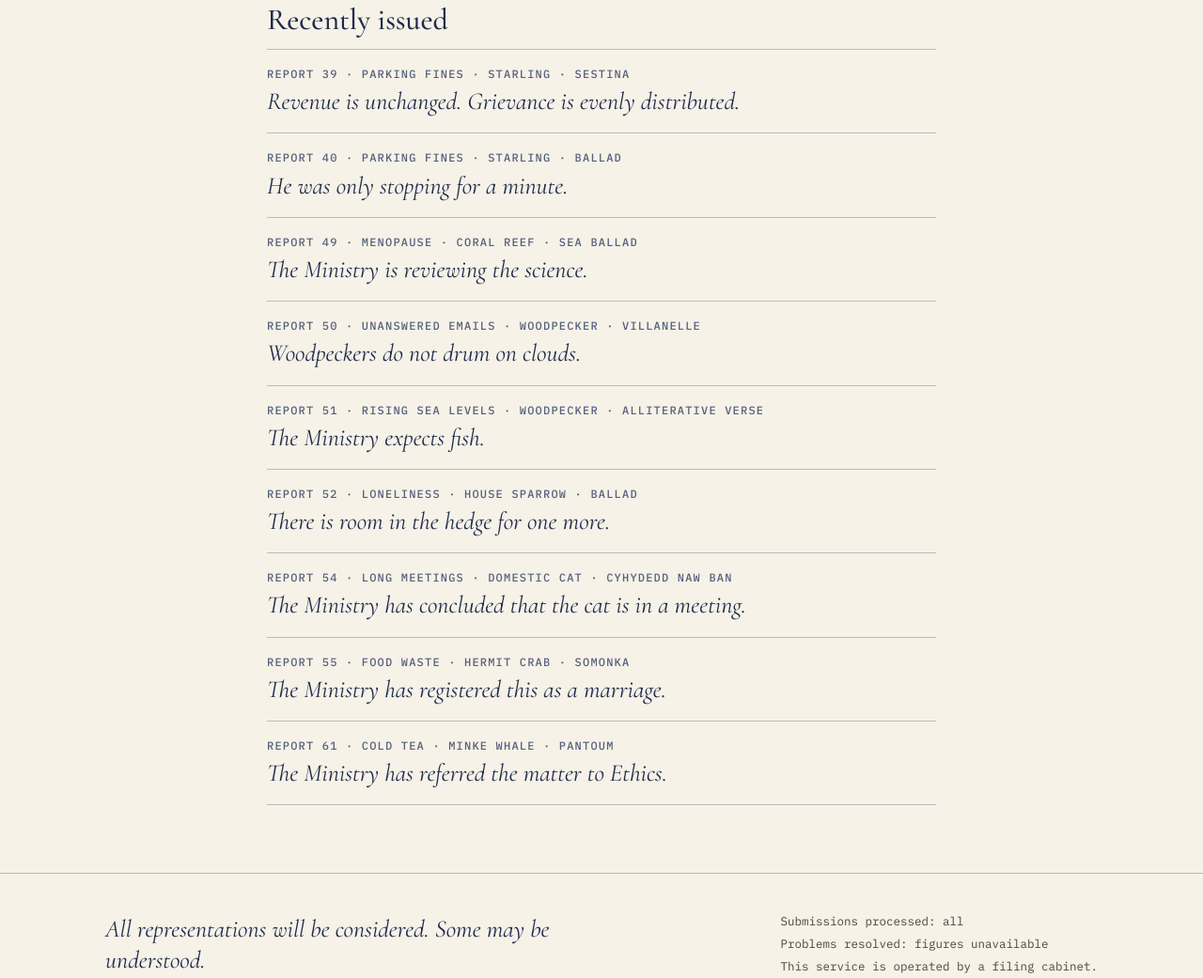
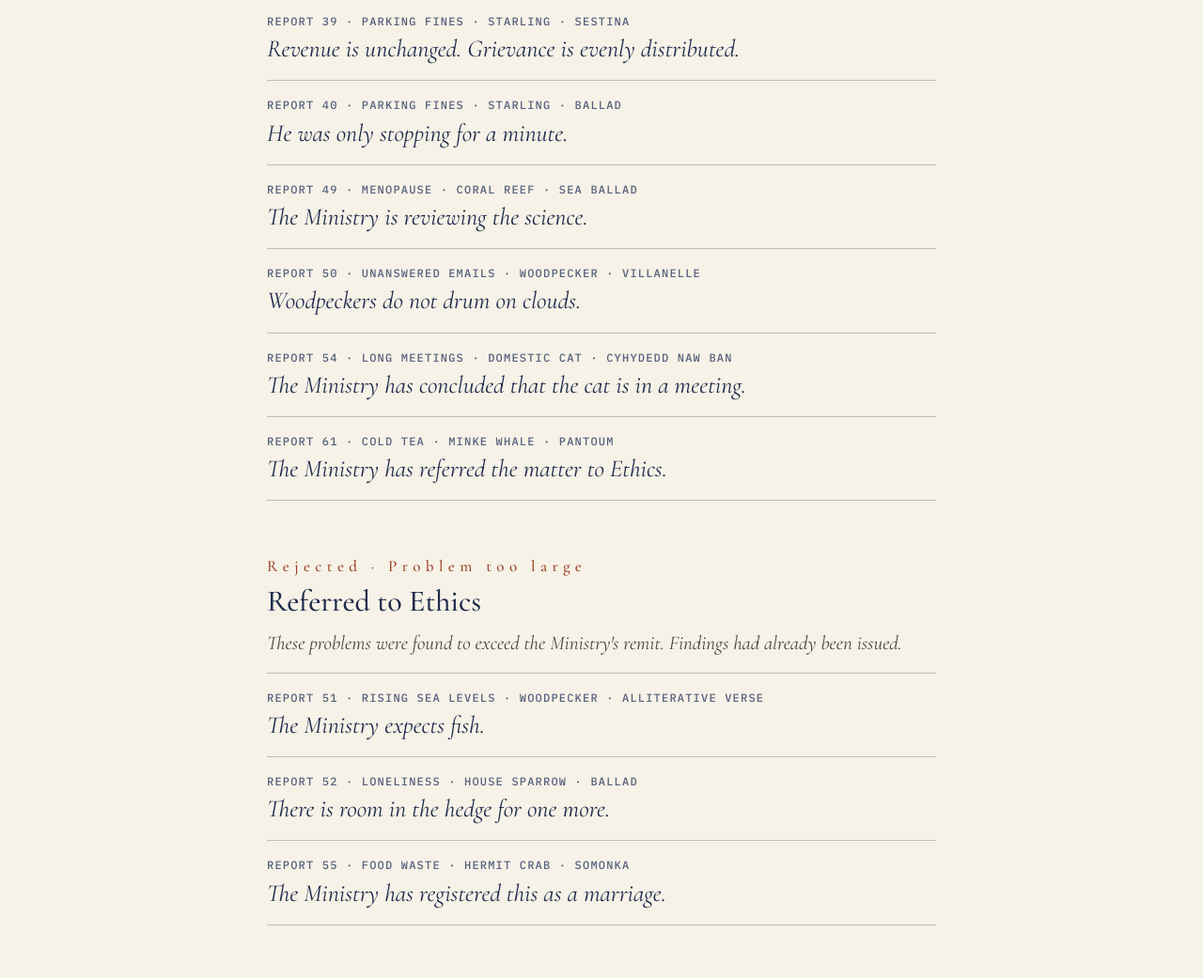
Before and after one commit to SJFC/improbable-solutions, a plain HTML site: page index.html in a window 1280 px wide. Shown: the part 2147-3188 px from the top of the page at 94% size. Drawn offline with nearby package versions, Linux system fonts and the light colour scheme; a web font is replaced by a local one.

Commit message:
Add files via upload

```diff
--- a/index.html
+++ b/index.html
@@ -41,9 +41,6 @@
       <button type="button" class="choice" aria-pressed="false">Cold tea</button>
       <button type="button" class="choice" aria-pressed="false">Unanswered emails</button>
       <button type="button" class="choice" aria-pressed="false">Long meetings</button>
-      <button type="button" class="choice" aria-pressed="false">Food waste</button>
-      <button type="button" class="choice" aria-pressed="false">Loneliness</button>
-      <button type="button" class="choice" aria-pressed="false">Rising sea levels</button>
     </div>
   </div>
 
@@ -92,6 +89,22 @@
         <span class="label">Report 50 · Unanswered emails · Woodpecker · Villanelle</span>
         <span class="line">Woodpeckers do not drum on clouds.</span>
       </a></li>
+      <li><a class="issued" href="report-54.html">
+        <span class="label">Report 54 · Long meetings · Domestic cat · Cyhydedd naw ban</span>
+        <span class="line">The Ministry has concluded that the cat is in a meeting.</span>
+      </a></li>
+      <li><a class="issued" href="report-61.html">
+        <span class="label">Report 61 · Cold tea · Minke whale · Pantoum</span>
+        <span class="line">The Ministry has referred the matter to Ethics.</span>
+      </a></li>
+    </ul>
+  </section>
+
+  <section class="ethics" aria-labelledby="ethics-title">
+    <p class="ethics-stamp">Rejected · Problem too large</p>
+    <h2 id="ethics-title">Referred to Ethics</h2>
+    <p class="ethics-note">These problems were found to exceed the Ministry's remit. Findings had already been issued.</p>
+    <ul class="issued-list">
       <li><a class="issued" href="report-51.html">
         <span class="label">Report 51 · Rising sea levels · Woodpecker · Alliterative verse</span>
         <span class="line">The Ministry expects fish.</span>
@@ -100,17 +113,9 @@
         <span class="label">Report 52 · Loneliness · House sparrow · Ballad</span>
         <span class="line">There is room in the hedge for one more.</span>
       </a></li>
-      <li><a class="issued" href="report-54.html">
-        <span class="label">Report 54 · Long meetings · Domestic cat · Cyhydedd naw ban</span>
-        <span class="line">The Ministry has concluded that the cat is in a meeting.</span>
-      </a></li>
       <li><a class="issued" href="report-55.html">
         <span class="label">Report 55 · Food waste · Hermit crab · Somonka</span>
         <span class="line">The Ministry has registered this as a marriage.</span>
-      </a></li>
-      <li><a class="issued" href="report-61.html">
-        <span class="label">Report 61 · Cold tea · Minke whale · Pantoum</span>
-        <span class="line">The Ministry has referred the matter to Ethics.</span>
       </a></li>
     </ul>
   </section>
--- a/script.js
+++ b/script.js
@@ -10,10 +10,7 @@
     { problem: 'Parking fines',     creature: 'Starling',      form: 'sestina',            page: 'broadside.html' },
     { problem: 'Parking fines',     creature: 'Starling',      form: 'ballad',             page: 'report-40.html' },
     { problem: 'Unanswered emails', creature: 'Woodpecker',    form: 'villanelle',         page: 'report-50.html' },
-    { problem: 'Rising sea levels', creature: 'Woodpecker',    form: 'alliterative verse', page: 'report-51.html' },
-    { problem: 'Loneliness',        creature: 'House sparrow', form: 'ballad',             page: 'report-52.html' },
     { problem: 'Long meetings',     creature: 'Domestic cat',  form: 'cyhydedd naw ban',   page: 'report-54.html' },
-    { problem: 'Food waste',        creature: 'Hermit crab',   form: 'somonka',            page: 'report-55.html' },
     { problem: 'Cold tea',          creature: 'Minke whale',   form: 'pantoum',            page: 'report-61.html' }
   ];
 
--- a/styles.css
+++ b/styles.css
@@ -617,3 +617,22 @@ input[type="text"] { flex: 1 1 260px; min-width: 0; min-height: 46px; padding: 0
 
 /* Shown when "Deal again" can only deal the same written solution */
 .deal-status { margin-top: 12px; font-size: 19px; }
+
+/* Ethics: large problems, rejected after the findings were issued */
+.ethics { margin-top: 20px; }
+.ethics-stamp {
+  margin: 0 0 6px;
+  font-family: var(--display-sc);
+  font-weight: 500;
+  font-size: 17px;
+  letter-spacing: 0.32em;
+  color: var(--red);
+}
+.ethics-note {
+  margin: 0 0 16px;
+  font-family: var(--display);
+  font-style: italic;
+  font-size: 21px;
+  line-height: 1.35;
+  color: var(--ink-soft);
+}
```
Also changed, not shown: 1 other file.
